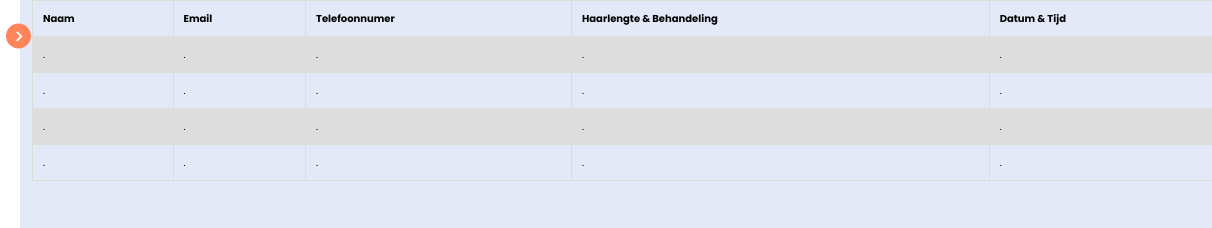
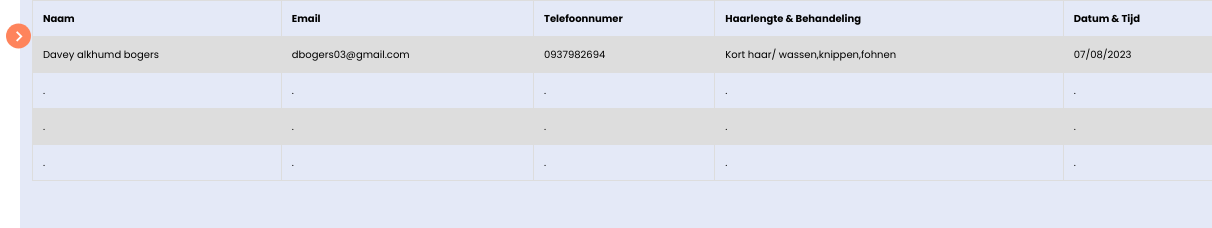
Before and after one commit to Jan-de-Kapper/JandeKapper, a website: page laat het lukken dashboard/Reservering.html in a window 1280 px wide. Shown: the top 228 px of the page, 68-1280 px from the left. Drawn offline with nearby package versions, Linux system fonts and the light colour scheme.

Commit message:
Verandering Reservering

```diff
--- a/Jan de Kapper landing page/style.css
+++ b/Jan de Kapper landing page/style.css
@@ -255,7 +255,7 @@ header .fa-times{
 .middle-container{
   font-weight: 600;
   max-width: 30%;
-  margin-right: 5%;
+  margin-right: 6%;
   justify-content: center;
   text-align: center;
   margin-top: 1%;
@@ -475,7 +475,6 @@ form{
   position: absolute;
   top: 100px;
   left: 40px;
- transition: 0.5s;
 }
 
 form input{
@@ -522,7 +521,6 @@ form button{
   width: 280px;
   margin-top: -287px;
   position: relative;
-  transition: ease-in-out 0.5s;
 }
 
 #Form3{
@@ -532,7 +530,6 @@ form button{
   margin-top: -287px;
   position: relative;
   margin-left: 900px;
-  transition: ease-in-out 0.5s;
 }
 
 #Form4{
@@ -542,7 +539,6 @@ form button{
   margin-top: -282px;
   position: relative;
   margin-left: 900px;
-  transition: ease-in-out .5s;
 }
 
 .step-row{
--- a/laat het lukken dashboard/Reservering.html
+++ b/laat het lukken dashboard/Reservering.html
@@ -105,11 +105,11 @@
     <th>Datum & Tijd</th>
   </tr>
   <tr>
-    <td>.</td>
-    <td>.</td>
-    <td>.</td>
-    <td>.</td>
-    <td>.</td>
+    <td>Davey alkhumd bogers</td>
+    <td>dbogers03@gmail.com</td>
+    <td>0937982694</td>
+    <td>Kort haar/ wassen,knippen,fohnen</td>
+    <td>07/08/2023</td>
   </tr>
   <tr>
     <td>.</td>
```
